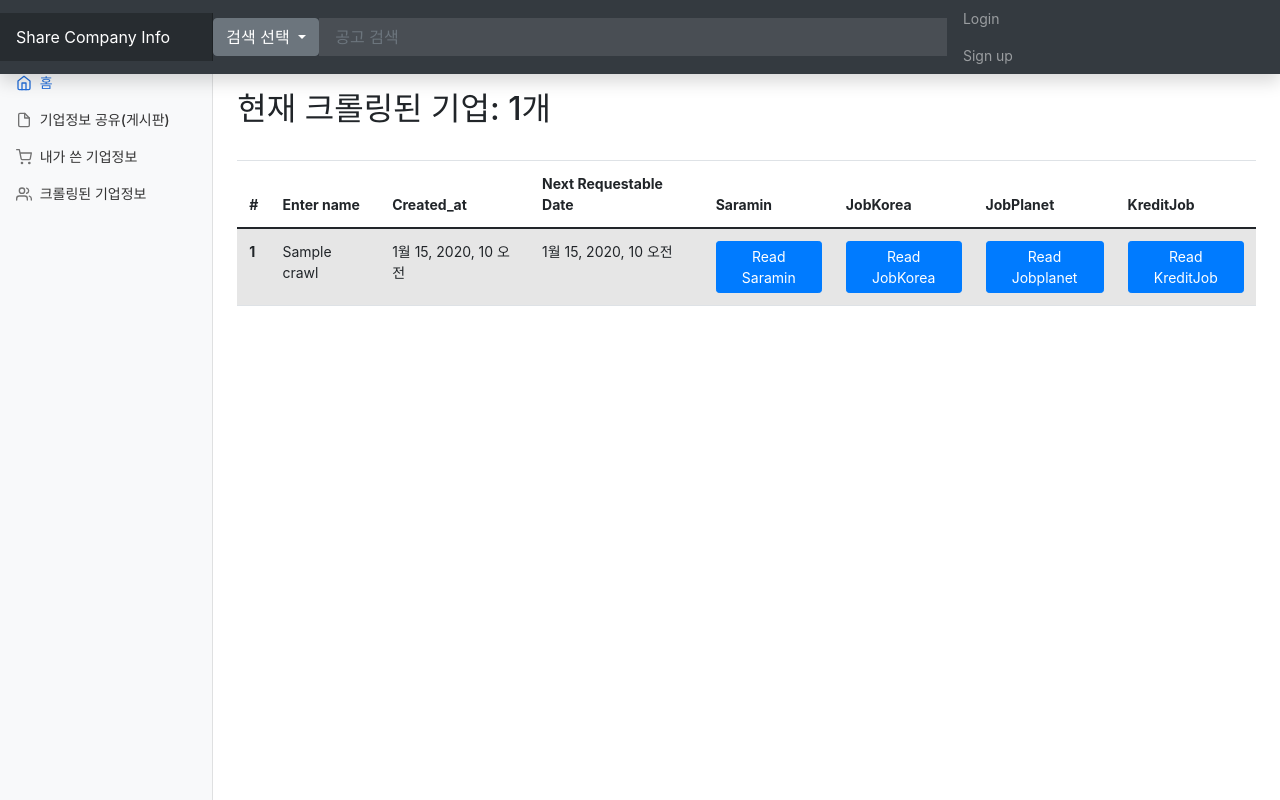
After one commit to NGG-kang/project3, a Django app: template search_project/search_app/templates/crawling_info_list.html in a window 1280 px wide. The commit adds this page. Run offline with Django 3.2, Linux system fonts and the light colour scheme; the template is opened without the code that fills it: most values are stand-ins (such as "Sample title", 1, 10 or a date in 2020); parts of the project's set-up code (start-up, migrations or seed data) failed here and were passed over; some libraries are stand-ins or nearby versions.

Commit message:
template update

```diff
--- a/search_project/search_app/templates/base.html
+++ b/search_project/search_app/templates/base.html
@@ -1,9 +1,12 @@
 {% load static %}
+
 <!DOCTYPE html>
 <html lang="en">
 <head>
     <meta charset="UTF-8">
     <title>Index</title>
+     <script src="https://unpkg.com/htmx.org@1.4.1"></script>
+
     <link rel="stylesheet" href="{% static 'bootstrap-5.0.2-dist/css/bootstrap.min.css' %}">
     <link rel="stylesheet" href="{% static 'bootstrap-4.6.0-dist/css/bootstrap.min.css' %}">
     <link href="{% static 'base.css' %}" rel="stylesheet">
@@ -21,27 +24,27 @@
           font-size: 3.5rem;
         }
       }
-
-
-
     </style>
     <style type="text/css">/* Chart.js */
 @keyframes chartjs-render-animation{from{opacity:.99}to{opacity:1}}.chartjs-render-monitor{animation:chartjs-render-animation 1ms}.chartjs-size-monitor,.chartjs-size-monitor-expand,.chartjs-size-monitor-shrink{position:absolute;direction:ltr;left:0;top:0;right:0;bottom:0;overflow:hidden;pointer-events:none;visibility:hidden;z-index:-1}.chartjs-size-monitor-expand>div{position:absolute;width:1000000px;height:1000000px;left:0;top:0}.chartjs-size-monitor-shrink>div{position:absolute;width:200%;height:200%;left:0;top:0}
+    </style>
 
-
-    </style>
 
 </head>
 <body>
+<script src="{% static 'jquery-3.6.0.min.js' %}"></script>
 <script src="{% static 'bootstrap-4.6.0-dist/js/bootstrap.min.js' %}"></script>
 <script src="{% static 'bootstrap-5.0.2-dist/js/bootstrap.min.js' %}"></script>
-<script src="{% static 'jquery-3.6.0.min.js' %}"></script>
 <script src="{% static 'js/jquery.bootstrap.modal.forms.min.js' %}"></script>
+<!--기본 modal-->
 <div class="modal fade" tabindex="-1" role="dialog" id="modal">
-    <div class="modal-dialog" role="document">
+    <div class="modal-dialog modal-dialog-scrollable modal-xl" role="document">
         <div class="modal-content"></div>
     </div>
 </div>
+<!--기업정보 신청 modal-->
+{% include 'request_enter_info_modal.html' %}
+
 <header class="navbar navbar-dark sticky-top bg-dark flex-md-nowrap p-0 shadow">
     <a class="navbar-brand col-md-3 col-lg-2 me-0 px-3" href="{% url 'search_app:search_job' %}">Share Company Info</a>
     <button class="navbar-toggler position-absolute d-md-none collapsed" type="button" data-bs-toggle="collapse"
@@ -103,6 +106,11 @@
             up</a></li>
         {% endif %}
     </ul>
+<!--  알람창(일단 크롤링 신청건만 사용중)  -->
+    <div id="position-relative">
+        <div class="alert-box position-absolute top-0 start-50 translate-middle-x" id="alert-box"></div>
+    </div>
+
 </header>
 <div class="container-fluid">
     <div class="row">
@@ -128,7 +136,7 @@
                                 <path d="M13 2H6a2 2 0 0 0-2 2v16a2 2 0 0 0 2 2h12a2 2 0 0 0 2-2V9z"></path>
                                 <polyline points="13 2 13 9 20 9"></polyline>
                             </svg>
-                             기업정보 공유
+                             기업정보 공유(게시판)
                         </a>
                     </li>
                     {% if request.user.is_authenticated %}
@@ -141,7 +149,7 @@
                                 <circle cx="20" cy="21" r="1"></circle>
                                 <path d="M1 1h4l2.68 13.39a2 2 0 0 0 2 1.61h9.72a2 2 0 0 0 2-1.61L23 6H6"></path>
                             </svg>
-                            내 기업정보
+                            내가 쓴 기업정보
                         </a>
                     </li>
                     {% else %}
@@ -154,12 +162,12 @@
                                 <circle cx="20" cy="21" r="1"></circle>
                                 <path d="M1 1h4l2.68 13.39a2 2 0 0 0 2 1.61h9.72a2 2 0 0 0 2-1.61L23 6H6"></path>
                             </svg>
-                            내 기업정보
+                            내가 쓴 기업정보
                         </a>
                     </li>
                     {% endif %}
                     <li class="nav-item">
-                        <a class="nav-link" href="#">
+                        <a class="nav-link" href="{% url 'search_app:crwaling_info' %}">
                             <svg xmlns="http://www.w3.org/2000/svg" width="24" height="24" viewBox="0 0 24 24"
                                  fill="none" stroke="currentColor" stroke-width="2" stroke-linecap="round"
                                  stroke-linejoin="round" class="feather feather-users" aria-hidden="true">
@@ -168,7 +176,7 @@
                                 <path d="M23 21v-2a4 4 0 0 0-3-3.87"></path>
                                 <path d="M16 3.13a4 4 0 0 1 0 7.75"></path>
                             </svg>
-                            Test
+                            크롤링된 기업정보
                         </a>
                     </li>
                 </ul>
@@ -217,6 +225,7 @@
             });
           });
 
+
 </script>
 </body>
 </html>
--- /dev/null
+++ b/search_project/search_app/templates/crawl_enter/jobkorea.html
@@ -0,0 +1 @@
+{% include 'crawl_enter/crawling_info.html' %}
--- /dev/null
+++ b/search_project/search_app/templates/crawl_enter/jobplanet.html
@@ -0,0 +1 @@
+{% include 'crawl_enter/crawling_info.html' %}
--- /dev/null
+++ b/search_project/search_app/templates/crawl_enter/saramin.html
@@ -0,0 +1 @@
+{% include 'crawl_enter/crawling_info.html' %}
--- /dev/null
+++ b/search_project/search_app/templates/crawling_info_list.html
@@ -0,0 +1,66 @@
+{% extends 'base.html' %}
+{% load saramintag %}
+{% load static %}
+{% load humanize %}
+{% block content %}
+
+<div class="d-flex justify-content-between flex-wrap flex-md-nowrap align-items-center pt-3 pb-2 mb-3">
+    <h1 class="h2">현재 크롤링된 기업: {{ crawling.count }}개</h1>
+</div>
+<div class="table-responsive">
+    <table class="table table-striped table-hover">
+        <thead>
+            <tr>
+                <th scope="col">#</th>
+                <th scope="col">Enter name</th>
+                <th scope="col">Created_at</th>
+                <th scope="col">Next Requestable Date</th>
+                <th scope="col">Saramin</th>
+                <th scope="col">JobKorea</th>
+                <th scope="col">JobPlanet</th>
+                <th scope="col">KreditJob</th>
+            </tr>
+        </thead>
+        <tbody>
+        {% for crawl in crawling %}
+        <tr>
+            <th scope="row">{{forloop.counter}}</th>
+            <td>{{ crawl.enter_name }}</td>
+            <td>{{ crawl.created_at|naturaltime }}</td>
+            <td>{{ crawl.created_at|next_seven_days }}</td>
+            <td><button class="read-enter bs-modal btn btn-sm btn-primary" type="button" name="saramin"
+                        data-form-url="{% url 'search_app:crwaling_info_saramin' crawl.pk  %}">
+                Read Saramin
+            </button>
+            </td>
+            <td>
+                <button class="read-enter bs-modal btn btn-sm btn-primary" type="button" name="jobkorea"
+                        data-form-url="{% url 'search_app:crwaling_info_jobkorea' crawl.pk  %}">
+                    Read JobKorea
+                </button>
+            </td>
+            <td>
+                <button class="read-enter bs-modal btn btn-sm btn-primary" type="button" name="jobplanet"
+                        data-form-url="{% url 'search_app:crwaling_info_jobplanet' crawl.pk  %}">
+                    Read Jobplanet
+                </button>
+            </td>
+            <td>
+                <button class="read-enter bs-modal btn btn-sm btn-primary" type="button" name="read-enter"
+                        data-form-url="{% url 'search_app:crwaling_info_kreditjob' crawl.pk  %}">
+                    Read KreditJob
+                </button>
+            </td>
+        </tr>
+        {% empty %}
+        <tr>크롤링된 정보가 없습니다.</tr>
+        {% endfor %}
+    </table>
+    <script>
+        $(".read-enter").each(function () {
+            $(this).modalForm({formURL: $(this).data("form-url")});
+        });
+    </script>
+
+</div>
+{% endblock %}
--- /dev/null
+++ b/search_project/search_app/templates/request_enter_info_modal.html
@@ -0,0 +1,32 @@
+<div class="modal fade" id="exampleModal" tabindex="-1" aria-labelledby="exampleModalLabel" aria-hidden="true">
+    <div class="modal-dialog modal-dialog-centered">
+        <div class="modal-content">
+            <div class="modal-header">
+                <h5 class="modal-title" id="exampleModalLabel">기업정보 요청 신청하기</h5>
+                <button type="button" class="btn-close" data-bs-dismiss="modal" aria-label="Close"></button>
+            </div>
+            <form action="{% url 'search_app:apply_enter_info' %}" method="post" id="apply_enter_info">
+                {% csrf_token %}
+                <div class="modal-body">
+                    <div class="modal-body">
+                        <p id="company_name" class="fs-4"></p>
+                        <p class="fs-5">기업 정보를 신청하겠습니까?</p>
+                        <p><a id="company_link">공고링크</a></p>
+                        <input name="company_name" type="hidden"/>
+                        <input name="company_link" type="hidden"/>
+                        <input type="hidden" name="next" value="{{ request.path }}">
+                        <br/>
+                        <p class="fs-1">주의사항</p>
+                        <p class="fs-6">이미 있는 정보는 7일 이후에 가능합니다. <br/> 서버는 하루 최대 500건의 기업 정보 크롤링이 가능하고 <br/> 12시에
+                            초기화됩니다. </p>
+                    </div>
+
+                </div>
+                <div class="modal-footer">
+                    <button type="button" class="btn btn-secondary" data-bs-dismiss="modal">닫기</button>
+                    <button type="submit" class="btn btn-primary">신청하기</button>
+                </div>
+            </form>
+        </div>
+    </div>
+</div>
--- a/search_project/static/base.css
+++ b/search_project/static/base.css
@@ -98,3 +98,15 @@ body {
   border-color: transparent;
   box-shadow: 0 0 0 3px rgba(255, 255, 255, .25);
 }
+
+.alert {
+   width:400px;
+}
+
+.alert-box {
+   width:40%;
+
+}
+#position-relative {
+    width:40%;
+}
```
Also changed, not shown: search_project/search_app/templates/crawl_enter/crawling_info.html (added, +91 -0 lines), search_project/search_app/templates/crawl_enter/kreditjob.html (added, +32 -0 lines), search_project/search_app/templates/search_job.html (+100 -12 lines).
